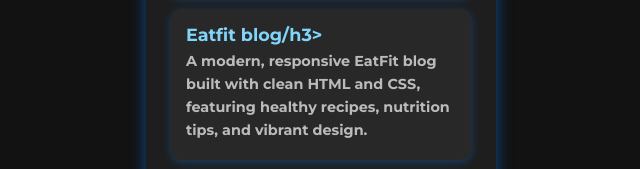
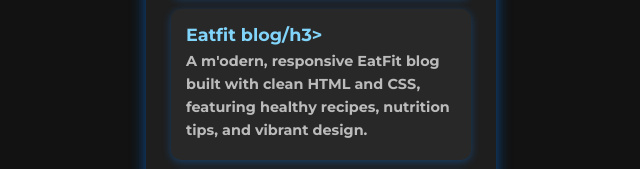
Before and after one commit to Tejuganesham/portfolios, a plain HTML site: page teju.html in a window 1280 px wide. Shown: the part 952-1121 px from the top of the page, 319-959 px from the left. Drawn offline with Linux system fonts and the light colour scheme.

Commit message:
Update teju.html

```diff
--- a/teju.html
+++ b/teju.html
@@ -44,7 +44,7 @@
             <article class="project">
                 <h3 class="project-title">Eatfit blog/h3>
                     <p class="project-desc">
-                        A modern, responsive EatFit blog built with clean HTML and CSS, featuring healthy recipes,
+                        A m'odern, responsive EatFit blog built with clean HTML and CSS, featuring healthy recipes,
                         nutrition tips, and vibrant design.
                     </p>
             </article>
```
